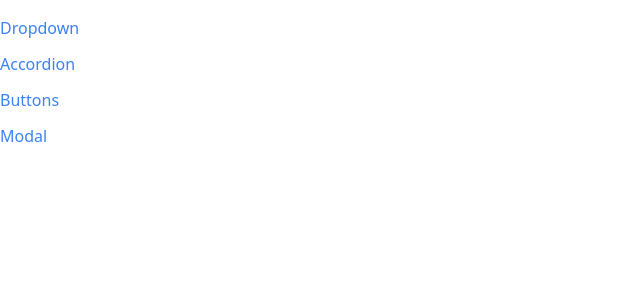
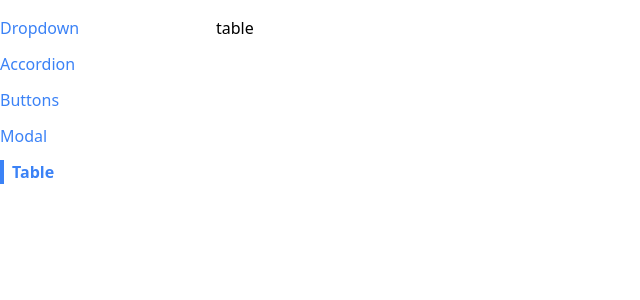
Before and after one commit to khale913/components, a React (Create React App) app: page /table in a window 1280 px wide. Shown: the top 300 px of the page, without its empty margins (0-640 px from the left). Built offline with nearby package versions, Linux system fonts and the light colour scheme.

Commit message:
innit table comp

```diff
--- a/src/App.js
+++ b/src/App.js
@@ -4,6 +4,7 @@
 import DropdownPage from "./pages/DropdownPage";
 import ButtonPage from "./pages/ButtonPage";
 import ModalPage from "./pages/ModalPage";
+import TablePage from "./pages/TablePage";
 function App() {
   return (
     <div className="container mx-auto grid grid-cols-6 gap-4 mt-4">
@@ -21,6 +22,9 @@
         <Route path="/modal">
           <ModalPage />
         </Route>
+        <Route path="/table">
+          <TablePage />
+        </Route>
       </div>
     </div>
   );
--- a/src/components/Sidebar.js
+++ b/src/components/Sidebar.js
@@ -7,6 +7,7 @@
     { label: "Accordion", path: "/accordion" },
     { label: "Buttons", path: "/buttons" },
     { label: "Modal", path: "/modal" },
+    { label: "Table", path: "/table" },
   ];
 
   const renderedLinks = links.map((link) => {
--- /dev/null
+++ b/src/components/Table.js
@@ -0,0 +1,7 @@
+import React from "react";
+
+function Table() {
+  return <div>table</div>;
+}
+
+export default Table;
--- /dev/null
+++ b/src/pages/TablePage.js
@@ -0,0 +1,11 @@
+import React from "react";
+import Table from "../components/Table";
+function TablePage() {
+  return (
+    <div>
+      <Table></Table>
+    </div>
+  );
+}
+
+export default TablePage;
```
